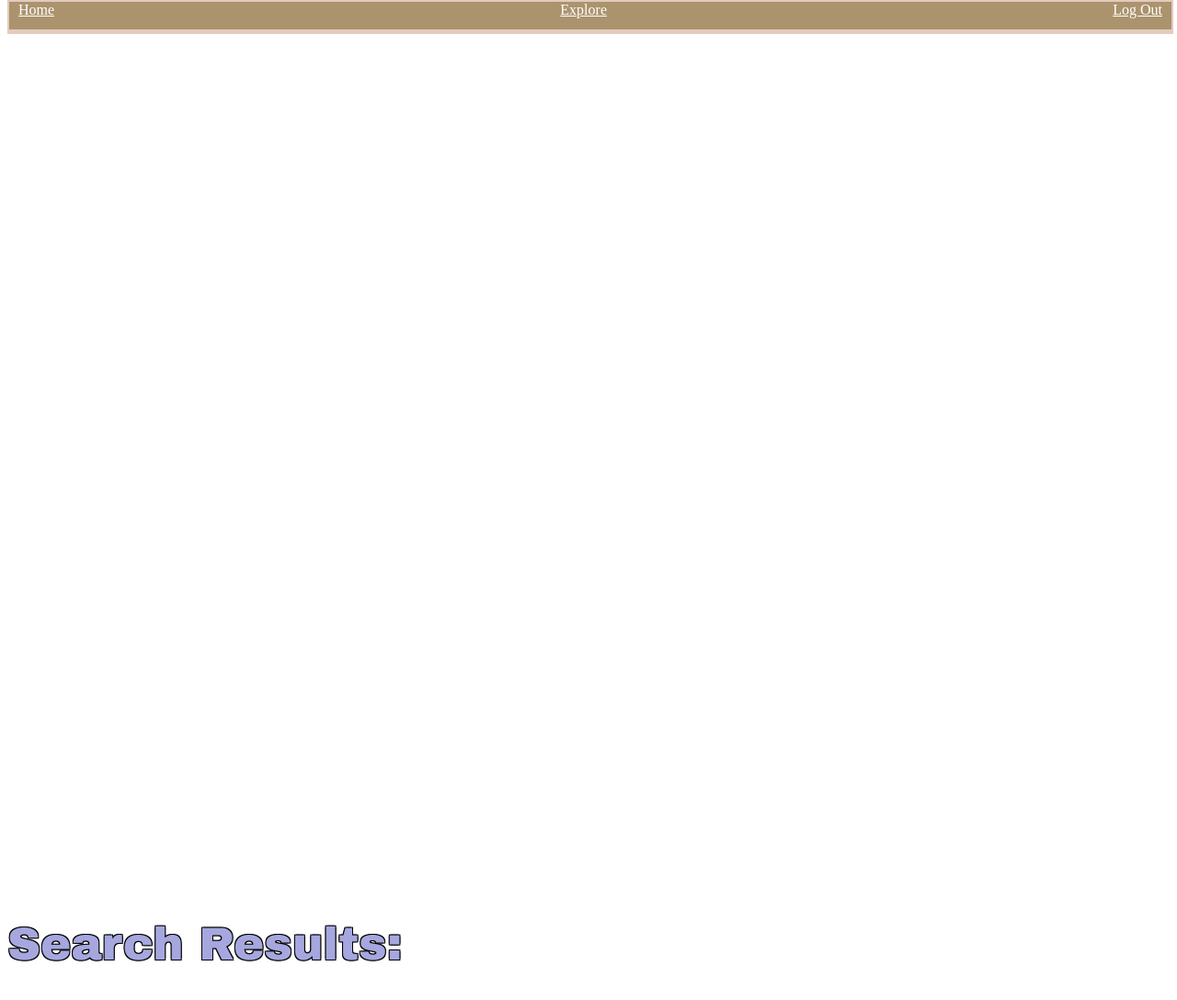
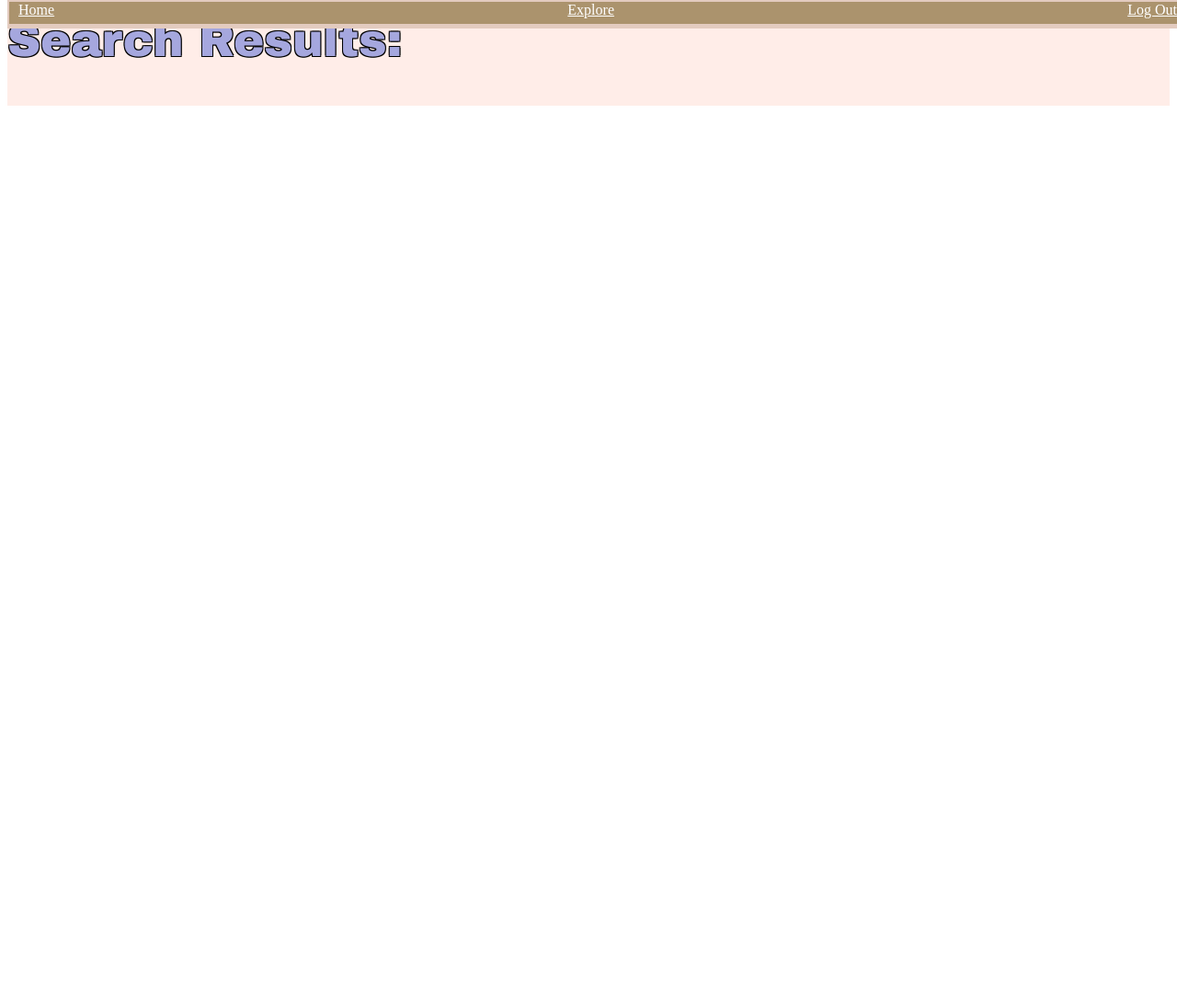
Before and after one commit to Christine516/shopFinder, a Python web app: template templates/search-results.html in a window 1280 px wide. Shown: the part 151-1239 px from the top of the page at 92% size. After the commit the page ends 266 px from the top, so only its background shows below. Run offline with Jinja, Linux system fonts and the light colour scheme; the template is opened without the code that fills it, so the values that code supplies are empty.

Commit message:
search results css

```diff
--- a/static/css/search-results.css
+++ b/static/css/search-results.css
@@ -1,6 +1,8 @@
 #header {
   background-color: #E3CBBF;;
   text-align: center;
+  margin-top: none;
+  padding-top: 0px;
   /* text-shadow:
 		-1px -1px 0 #000,
 		1px -1px 0 #000,
@@ -13,7 +15,7 @@
 }
 
 h1 {
-  margin-top: 0px;
+  margin-top: 7px;;
   font-size: 50px;
   color: #A5A7DE;
   font-family: arial black;
@@ -159,10 +161,11 @@
 
 .cardcontainer {
   display: grid;
-    grid-template-columns: repeat(1, 1fr);
-    grid-gap: 50px 15px;
-    vertical-align: top;
-    justify-items: center;
+  grid-template-columns: repeat(1, 1fr);
+  grid-gap: 50px 15px;
+  vertical-align: top;
+  justify-items: center;
+  background-color: #FFEDE8;
 }
 
 .userbox {
@@ -219,3 +222,10 @@
 .middle {
   background-color: #FFF7F5;
 }
+
+#searchResults{
+  background-color: #FFEDE8;
+  border: none;
+  padding-top: 10px;
+  padding-bottom: 10px;
+}
--- a/templates/all_posts.html
+++ b/templates/all_posts.html
@@ -7,6 +7,7 @@
   <link rel="stylesheet" type="text/css" href="//fonts.googleapis.com/css?family=Quicksand" />
   <link rel="stylesheet" href="https://maxcdn.bootstrapcdn.com/bootstrap/4.0.0/css/bootstrap.min.css" integrity="sha384-Gn5384xqQ1aoWXA+058RXPxPg6fy4IWvTNh0E263XmFcJlSAwiGgFAW/dAiS6JXm" crossorigin="anonymous">
   <link rel="stylesheet" href="https://use.fontawesome.com/releases/v5.3.1/css/all.css" integrity="sha384-mzrmE5qonljUremFsqc01SB46JvROS7bZs3IO2EmfFsd15uHvIt+Y8vEf7N7fWAU" crossorigin="anonymous">
+  <script src="https://ajax.googleapis.com/ajax/libs/jquery/3.4.1/jquery.min.js"></script>
   </head>
   <body>
     <section id=header>
@@ -53,10 +54,10 @@
         {% if post.user_name in post.likes_list %}
 
             <h1 class = "card-text">
-              <!-- <svg class="heart" viewBox="0 0 32 29.6">
+              <svg class="heart" viewBox="0 0 32 29.6">
                 <path d="M23.6,0c-3.4,0-6.3,2.7-7.6,5.6C14.7,2.7,11.8,0,8.4,0C3.8,0,0,3.8,0,8.4c0,9.4,9.5,11.9,16,21.2
                  c6.1-9.3,16-12.1,16-21.2C32,3.8,28.2,0,23.6,0z"/>
-              </svg> -->
+              </svg>
               :{{ post.likes }}</h1>
         {%  else %}
            <form method = "post" action ="/">
--- a/templates/search-results.html
+++ b/templates/search-results.html
@@ -10,7 +10,6 @@
       <h1>SHOP FINDER</h1>
       <h2 id="motto">A Community of Shoppers Finding One Item at a Time</h2>
     </section>
-    <section id = "outerWrap">
     <div id = "navBar">
       <a class = "navBar_options" href = "/">Home</a>
       <a class = "navBar_options" href = "/allPosts">Explore</a>
@@ -18,15 +17,26 @@
         <a class = "navBar_options" href = "/Logout">Log Out</a>
       </div>
     </div>
-    </section>
-    <div>
+    <div id = "searchResults">
     <h1>Search Results:</h1>
+    </div>
+    <div class = "cardcontainer">
     {% if results !=  None %}
       {% for post in results %}
-        <img src = {{ post.image_url }}>
+        <div class = "card">
+        <img class="card-img-top" style = "width:398px" src = {{ post.image_url }}>
+        <div class = "userbox">
+          <h1 class = "card-title">User: {{ post.user_name}} </h1>
+        </div>
+        <div class= "tags">
+        <p>Tags:</p>
+        <ul class="card-text">
         {% for tag in post.tags %}
-          <p> {{ tag }} </p>
+          <span class = "w3-tag w3-blue"><li class = "card-text" style = "display:inline;float:left; list-style-type: none;padding-right:1rem"> #{{ tag }} </li></span>
         {% endfor %}
+        </ul>
+        </div>
+        <br>
         <form method = "post" action = "/">
             <input id = "Input{{ post.key.id }}"type="text" name="Comment" value="Post Comment here">
             <button class="btn btn-primary" onclick = "CommentPost({{ post.key.id }})" type="submit">Post!</button>
@@ -53,9 +63,11 @@
            <button type ="submit" class="btn btn-primary" id  = {{ post.key.id  }} onclick="LikePost({{ post.key.id }})" >Likes: {{ post.likes }} </button>
             </form>
         {%  endif %}
+      </div>
       {% endfor %}
     {% else %}
       <h1>Sorry, No Posts Match Your Search</h1>
     {% endif %}
+  </div>
   </body>
 </html>
```
Lines whose indentation alone changed are shown as unchanged.
